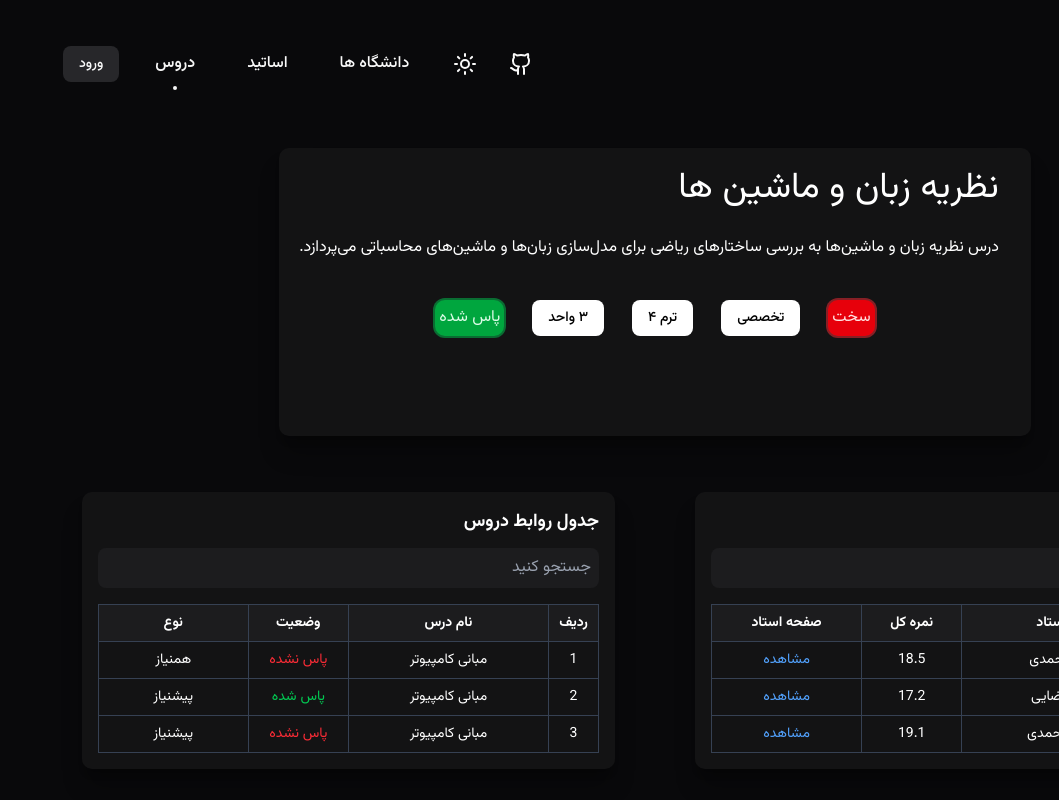
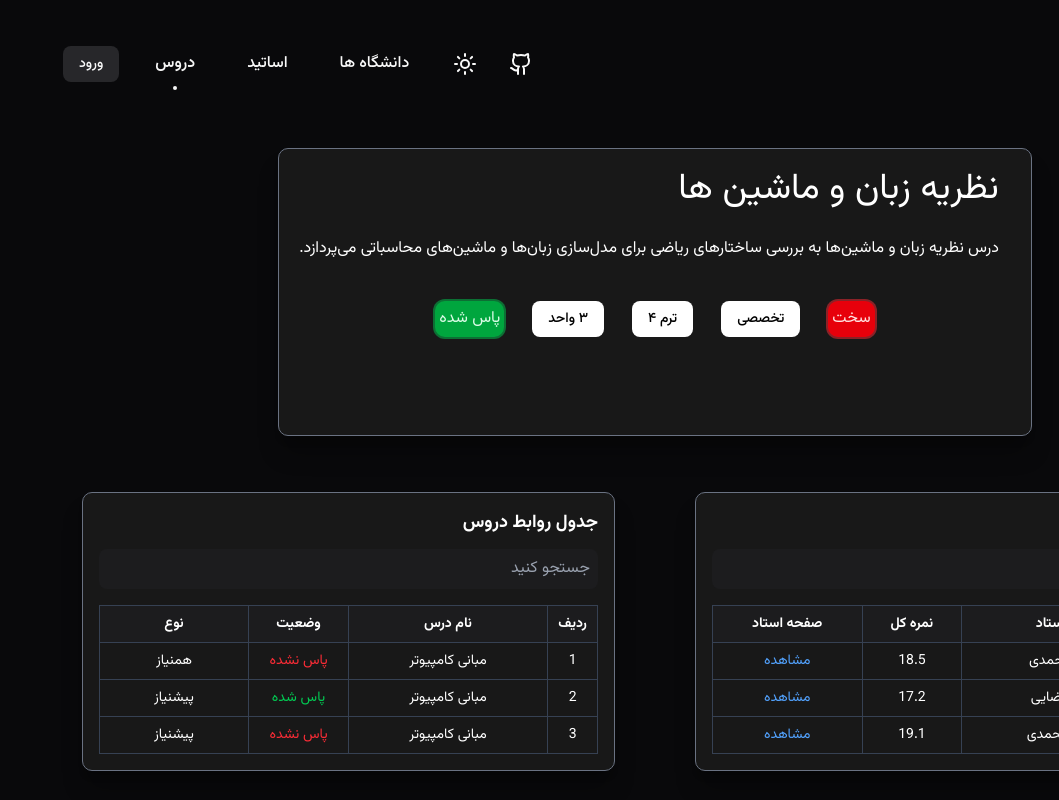
Before and after one commit to ostadbun/Client, a Next.js app: page /subjects in a window 1280 px wide. Shown: the whole page, without its empty margins (221-1280 px from the left). Built offline with nearby package versions, Linux system fonts and the light colour scheme.

Commit message:
adding some border and bg for better design in subject root

```diff
--- a/src/app/subjects/CourseInfo.tsx
+++ b/src/app/subjects/CourseInfo.tsx
@@ -4,7 +4,8 @@ import { Button } from '@/components/ui/button';
 const CourseInfo = () => {
     return (
         <div className='pt-5'>
-            <div className='w-auto h-72 shadow-xl/30 bg-[#131314] rounded-lg'>
+            <div className='w-auto h-72 shadow-xl/30 bg-[#181818] border border-gray-500
+ rounded-lg'>
                 <h1 className='text-4xl pr-8 pt-5 text-white'>
                     نظریه زبان و ماشین ها
                 </h1>
--- a/src/app/subjects/RelevantCourses.tsx
+++ b/src/app/subjects/RelevantCourses.tsx
@@ -1,13 +1,14 @@
 import React from 'react';
 
 const RelevantCourses = () => {
-    const subjects=[
-        {id:1,SubjectName:"مبانی کامپیوتر",Status:"پاس نشده",TypeofSubject:"همنیاز"},
-        {id:2,SubjectName:"مبانی کامپیوتر",Status:"پاس شده",TypeofSubject:"پیشنیاز"},
-        {id:3,SubjectName:"مبانی کامپیوتر",Status:"پاس نشده",TypeofSubject:"پیشنیاز"}
+  const subjects = [
+    { id: 1, SubjectName: "مبانی کامپیوتر", Status: "پاس نشده", TypeofSubject: "همنیاز" },
+    { id: 2, SubjectName: "مبانی کامپیوتر", Status: "پاس شده", TypeofSubject: "پیشنیاز" },
+    { id: 3, SubjectName: "مبانی کامپیوتر", Status: "پاس نشده", TypeofSubject: "پیشنیاز" }
   ]
   return (
-    <div className="w-5/12 bg-[#131314] shadow-xl/30 rounded-lg p-4">
+    <div className="w-5/12 border border-gray-500 bg-[#181818]
+ shadow-xl/30 rounded-lg p-4">
 
       <h1 className="text-lg font-bold mb-3 text-white">
         جدول روابط دروس
@@ -43,7 +44,7 @@ const RelevantCourses = () => {
                   {prof.SubjectName}
                 </td>
                 <td className={`border border-gray-700 p-2
-                 ${prof.Status==="پاس شده" ? "text-green-500":"text-red-500"}`}
+                 ${prof.Status === "پاس شده" ? "text-green-500" : "text-red-500"}`}
                 >
                   {prof.Status}
                 </td>
--- a/src/app/subjects/RelevantProfessors.tsx
+++ b/src/app/subjects/RelevantProfessors.tsx
@@ -8,7 +8,8 @@ const RelevantProfessors = () => {
         { id: 3, name: "دکتر محمدی", score: 19.1 },
     ];
     return (
-        <div className="w-5/12 bg-[#131314] shadow-xl/30 rounded-lg p-4">
+        <div className="w-5/12 bg-[#181818] border border-gray-500
+ shadow-xl/30 rounded-lg p-4">
 
             <h1 className="text-lg font-bold mb-3 text-white">
                 اساتید مربوطه
@@ -47,12 +48,12 @@ const RelevantProfessors = () => {
                                     {prof.score}
                                 </td>
 
-                                    <td className="border border-gray-700 p-2 text-blue-400 hover:underline cursor-pointer">
-                                        <Link href={"/professors"}>
+                                <td className="border border-gray-700 p-2 text-blue-400 hover:underline cursor-pointer">
+                                    <Link href={"/professors"}>
 
                                         مشاهده
-                                        </Link>
-                                    </td>
+                                    </Link>
+                                </td>
 
                             </tr>
                         ))}
```
Lines whose indentation alone changed are shown as unchanged.
